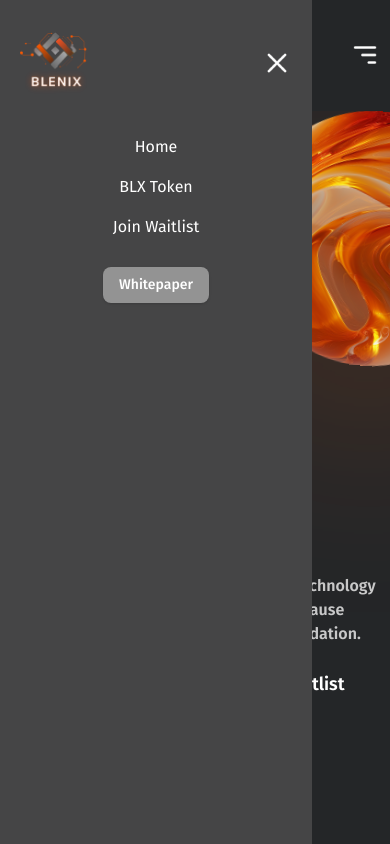
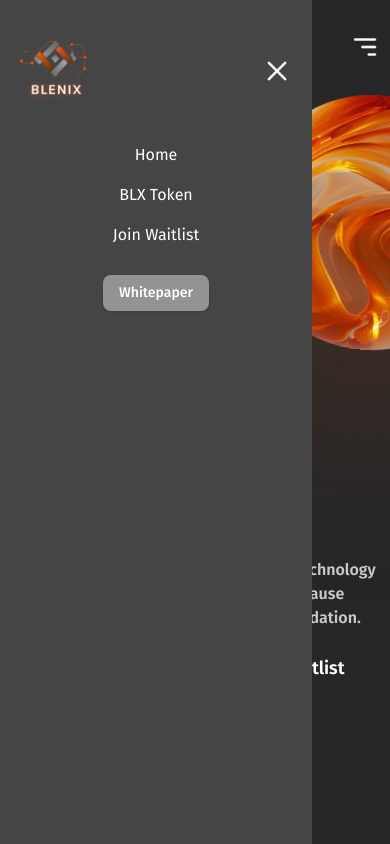
Before and after one commit to AbdurRehman1312/blenix_test, a Next.js app: page / in a window 390 px wide. Both pictures are taken after a click on the button 230 px from the left and 55 px from the top of the page. Shown: the top 844 px of the page. Built offline with nearby package versions, Linux system fonts and the light colour scheme.

Commit message:
update Header component to reduce vertical padding for better alignment

```diff
--- a/src/components/Header/Header.jsx
+++ b/src/components/Header/Header.jsx
@@ -59,7 +59,7 @@ const Header = () => {
                 <Button variant="default">Whitepaper</Button>
             </header>
 
-            <header className="flex w-[95%] mx-auto py-6 relative items-center justify-between lg:hidden">
+            <header className="flex w-[95%] mx-auto py-4 relative items-center justify-between lg:hidden">
                 {/* <div className="bg-custom-orange h-[70px] z-[-1] filter_blur rounded-[10px] w-[80%] absolute inset-x-[10%]" /> */}
                 <Logo src="/images/logo.png" alt="logo" width={70} height={70} onClick={scrollToTop} />
                 <button className='flex-1 flex justify-end' onClick={() => setToggle(true)}>
@@ -70,7 +70,7 @@ const Header = () => {
             {toggle && (
                 <div className='fixed sidebar lg:hidden top-0 z-50 left-0 w-[80%] h-full bg-opacity-50 flex justify-center items-center'>
                     <div className='bg-dark-gray h-screen w-full px-5 py-5'>
-                        <div className="flex justify-between my-3">
+                        <div className="flex justify-between my-5">
                             <Logo src="/images/logo.png" alt="logo" width={70} height={70} />
                             <button onClick={() => setToggle(false)}>
                                 <Image src="/icons/close.png" alt="Close Icon" width={30} height={30} />
```
